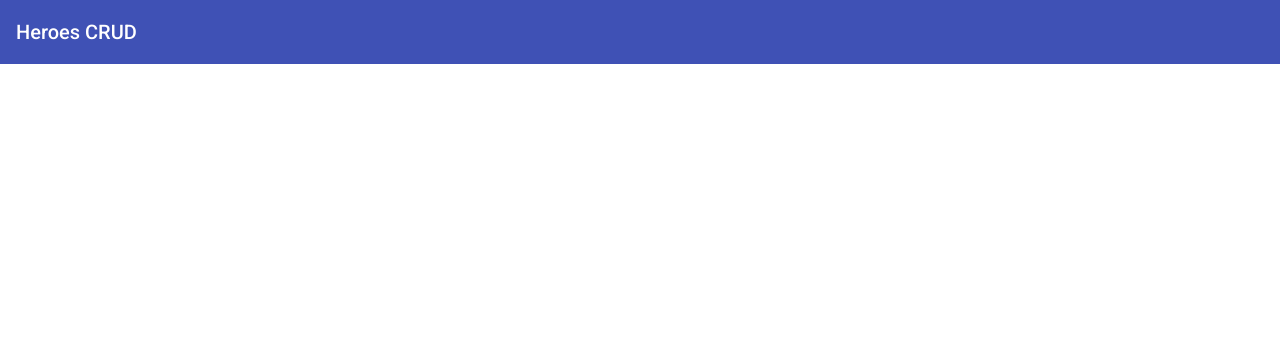
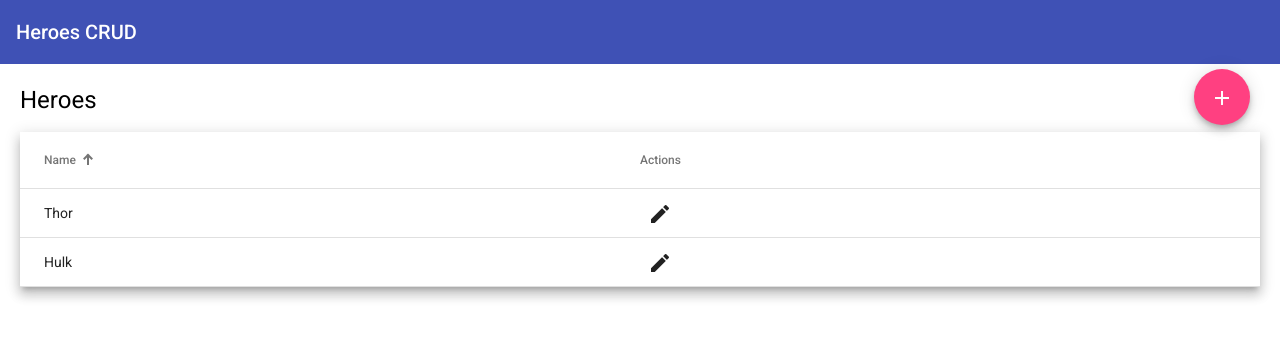
Before and after one commit to peimelo/heroes-crud, an Angular app: page / in a window 1280 px wide. Shown: the top 338 px of the page. Built offline with nearby package versions, Linux system fonts and the light colour scheme.

Commit message:
Adiciona tela de Heroes

```diff
--- a/src/app/app.component.html
+++ b/src/app/app.component.html
@@ -1 +1,5 @@
 <mat-toolbar color="primary">Heroes CRUD</mat-toolbar>
+
+<div class="container">
+  <app-heroes></app-heroes>
+</div>
--- /dev/null
+++ b/src/app/heroes/heroes.component.html
@@ -0,0 +1,49 @@
+<div class="container">
+  <h1 class="mat-h1">Heroes</h1>
+
+  <div class="mat-elevation-z8">
+    <button class="add-button" color="accent" mat-fab (click)="onAdd()">
+      <mat-icon>add</mat-icon>
+    </button>
+
+    <mat-table
+      [dataSource]="heroes"
+      matSort
+      [matSortActive]="this.sort.active"
+      [matSortDirection]="this.sort.direction"
+    >
+      <ng-container matColumnDef="name">
+        <mat-header-cell *matHeaderCellDef mat-sort-header disabled>
+          Name
+        </mat-header-cell>
+        <mat-cell *matCellDef="let element">
+          {{ element.name }}
+        </mat-cell>
+      </ng-container>
+
+      <!-- Actions Column -->
+      <ng-container matColumnDef="actions">
+        <mat-header-cell *matHeaderCellDef> Actions </mat-header-cell>
+        <mat-cell *matCellDef="let row">
+          <button
+            mat-icon-button
+            matTooltip="Edit this item"
+            (click)="onEdit(row)"
+          >
+            <mat-icon>edit</mat-icon>
+          </button>
+          <!-- <button
+            mat-icon-button
+            matTooltip="Delete this item"
+            (click)="deleteConfirmDialog(row)"
+          >
+            <mat-icon>delete</mat-icon>
+          </button> -->
+        </mat-cell>
+      </ng-container>
+
+      <mat-header-row *matHeaderRowDef="displayedColumns"></mat-header-row>
+      <mat-row *matRowDef="let row; columns: displayedColumns"></mat-row>
+    </mat-table>
+  </div>
+</div>
--- /dev/null
+++ b/src/app/heroes/heroes.component.scss
@@ -0,0 +1,9 @@
+.container {
+  margin: 20px;
+}
+
+.add-button {
+  position: absolute;
+  right: 30px;
+  top: 69px;
+}
--- /dev/null
+++ b/src/app/heroes/heroes.component.ts
@@ -0,0 +1,30 @@
+import { Component, OnInit } from '@angular/core';
+import { Sort } from '@angular/material/sort';
+
+@Component({
+  selector: 'app-heroes',
+  templateUrl: './heroes.component.html',
+  styleUrls: ['./heroes.component.scss'],
+})
+export class HeroesComponent implements OnInit {
+  displayedColumns: string[] = ['name', 'actions'];
+
+  sort: Sort = {
+    active: 'name',
+    direction: 'asc',
+  };
+
+  heroes = [{ name: 'Thor' }, { name: 'Hulk' }];
+
+  constructor() {}
+
+  ngOnInit(): void {}
+
+  onAdd(): void {
+    // this.add.emit();
+  }
+
+  onEdit(): void {
+    // this.add.emit();
+  }
+}
--- /dev/null
+++ b/src/app/material/material.module.ts
@@ -0,0 +1,20 @@
+import { NgModule } from '@angular/core';
+import { MatButtonModule } from '@angular/material/button';
+import { MatIconModule } from '@angular/material/icon';
+import { MatSortModule } from '@angular/material/sort';
+import { MatTableModule } from '@angular/material/table';
+import { MatToolbarModule } from '@angular/material/toolbar';
+
+const MODULES = [
+  MatButtonModule,
+  MatIconModule,
+  MatSortModule,
+  MatTableModule,
+  MatToolbarModule,
+];
+
+@NgModule({
+  imports: [MODULES],
+  exports: [MODULES],
+})
+export class MaterialModule {}
```
Also changed, not shown: src/app/app.module.ts (+4 -3 lines).
